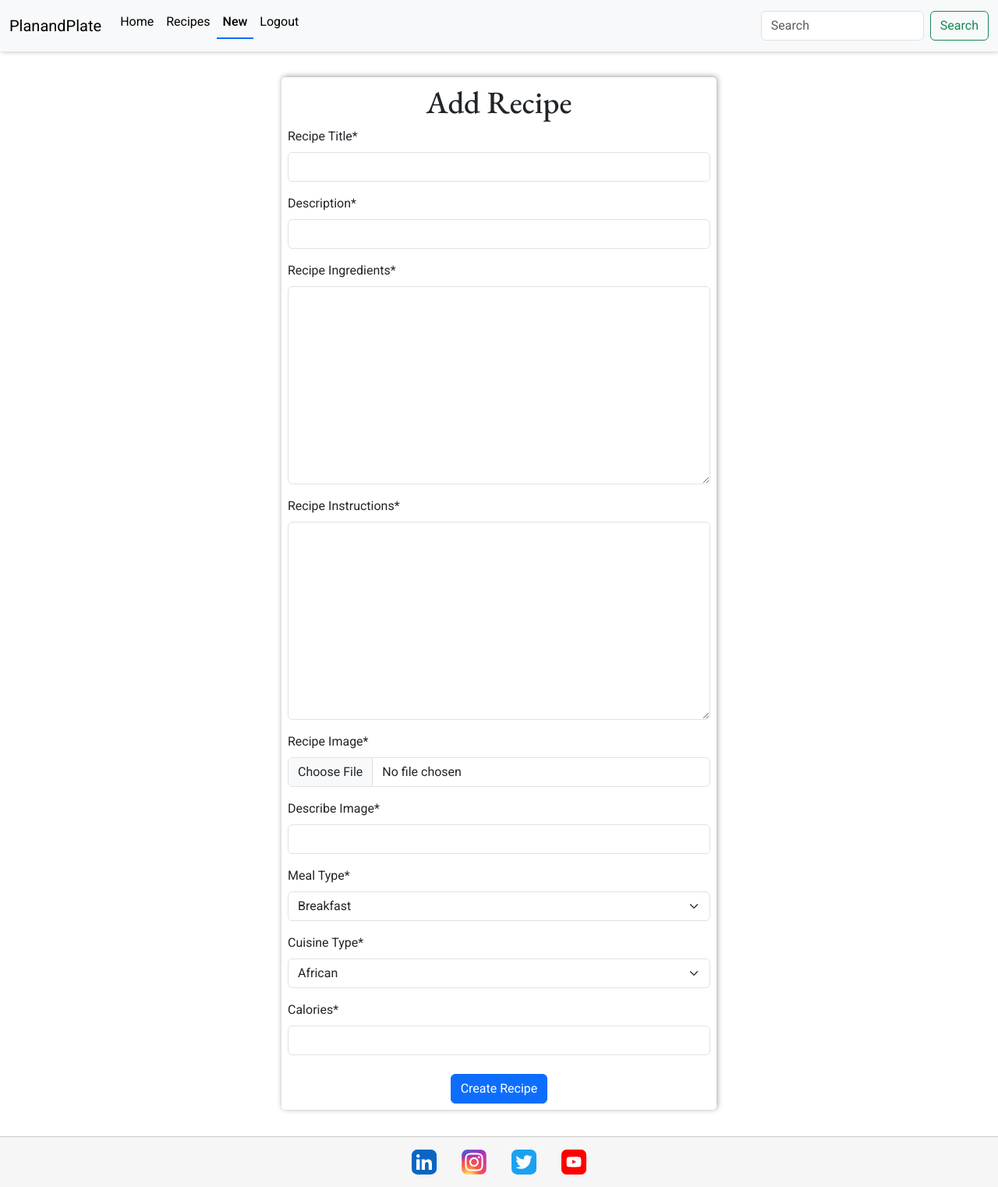
After one commit to Ericmuturimwangi/Healthy_living, a Django app: page /recipes/ in a window 1280 px wide. The commit adds this page. Shown: the whole page at 78% size. Run offline with Django 5.2, Linux system fonts and the light colour scheme; a user stored in the database is signed in; parts of the project's set-up code (start-up, migrations or seed data) failed here and were passed over; some libraries are stand-ins or nearby versions.

Commit message:
create view, and recipe template

```diff
--- a/main/urls.py
+++ b/main/urls.py
@@ -8,4 +8,5 @@ urlpatterns = [
     path("accounts/", include("allauth.urls")),
     path("djrichtextfield/", include("djrichtextfield.urls")),
     path("", include("home.urls")),
+    path("recipes/", include("recipes.urls")),
 ] + static(settings.MEDIA_URL, document_root=settings.MEDIA_ROOT)
--- /dev/null
+++ b/recipes/forms.py
@@ -0,0 +1,37 @@
+from django import forms
+
+from djrichtextfield.widgets import RichTextWidget
+from .models import Recipe
+
+
+class RecipeForm(forms.ModelForm):
+    # form to create a recipe
+    class Meta:
+        model = Recipe
+        fields = [
+            "title",
+            "description",
+            "ingredients",
+            "instructions",
+            "image",
+            "image_alt",
+            "meal_type",
+            "cuisine_types",
+            "calories",
+        ]
+        ingredients = forms.CharField(widget=RichTextWidget())
+        instructions = forms.CharField(widget=RichTextWidget())
+        widget = {
+            "description": forms.Textarea(attrs={"rows": 5}),
+        }
+        labels = {
+            "title": "Recipe Title",
+            "description": "Description",
+            "ingredients": "Recipe Ingredients",
+            "instructions": "Recipe Instructions",
+            "image": "Recipe Image",
+            "image_alt": "Describe Image",
+            "meal_type": "Meal Type",
+            "cuisine_types": "Cuisine Type",
+            "calories": "Calories",
+        }
--- /dev/null
+++ b/recipes/templates/recipes/add_recipe.html
@@ -0,0 +1,21 @@
+{% extends 'base.html' %}
+
+{% block title %}
+Add Recipe
+{% endblock %}
+
+{% block content %}
+<div class="container">
+    <!-- enctype is encode type from multipart/form-data, helps in making the text to cloudinary-->
+    <form method="POST" enctype="multipart/form-data" class="p-2 form">
+        <h1 class="text-center"> Add Recipe</h1>
+        {% csrf_token %}
+        {{ form.media }}
+        {{ form|crispy }}
+        <div class="text-center">
+            <button type="submit" class="btn btn-primary mt-2">Create Recipe</button>
+        </div>
+    </form>
+</div>
+
+{% endblock %}
--- /dev/null
+++ b/recipes/urls.py
@@ -0,0 +1,6 @@
+from django.urls import path
+from .views import AddRecipe
+
+urlpatterns = [
+    path("", AddRecipe.as_view(), name="add_recipe"),
+]
--- a/recipes/views.py
+++ b/recipes/views.py
@@ -1,3 +1,19 @@
-from django.shortcuts import render
+from django.views.generic import CreateView
+from .models import Recipe
+from .forms import RecipeForm
 
-# Create your views here.
+# to check if user is logged in first
+from django.contrib.auth.mixins import LoginRequiredMixin
+
+
+class AddRecipe(LoginRequiredMixin, CreateView):
+    # addimng the frecipe view
+    template_name = "recipes/add_recipe.html"
+    model = Recipe
+    form_class = RecipeForm
+    success_url = "/recipes/"
+
+    def form_valid(self, form):
+        # setting insatnce user to person who is logged in.
+        form.instance.user = self.request.user
+        return super(AddRecipe, self).form_valid(form)
--- a/templates/includes/header.html
+++ b/templates/includes/header.html
@@ -19,6 +19,9 @@
               </li>
               <li class="nav-item">
                 <a class="nav-link" href=" # ">Recipes</a>
+              </li>
+              <li class="nav-item">
+                <a class="nav-link {% if url_name == 'add_recipe' %} active {% endif %}" href="{% url 'add_recipe' %}">New</a>
               </li>
               {% if request.user.is_authenticated %}
               <li class="nav-item">
```
Also changed, not shown: db.sqlite3, recipes/egg_biryani_recipe_30.webp (added).
